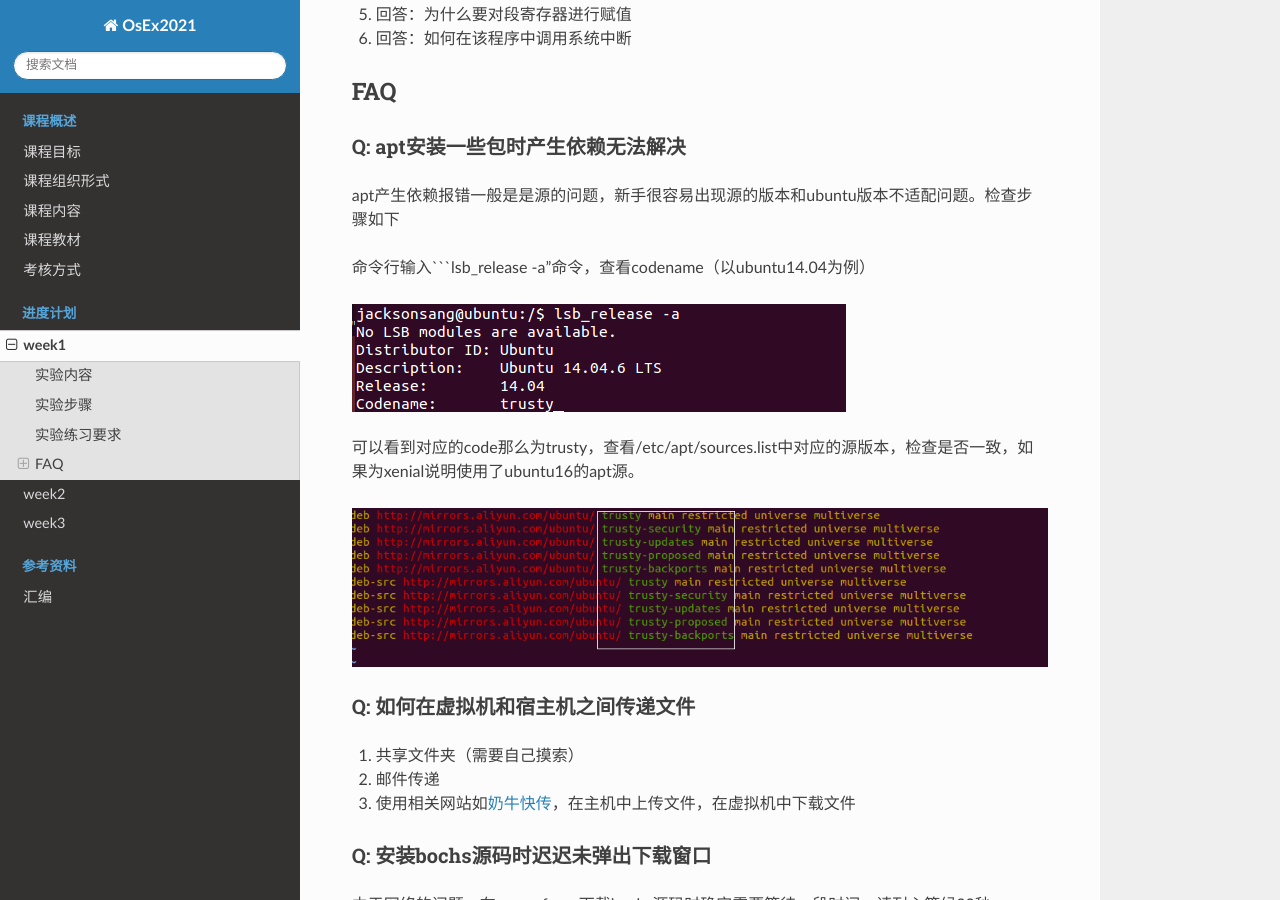
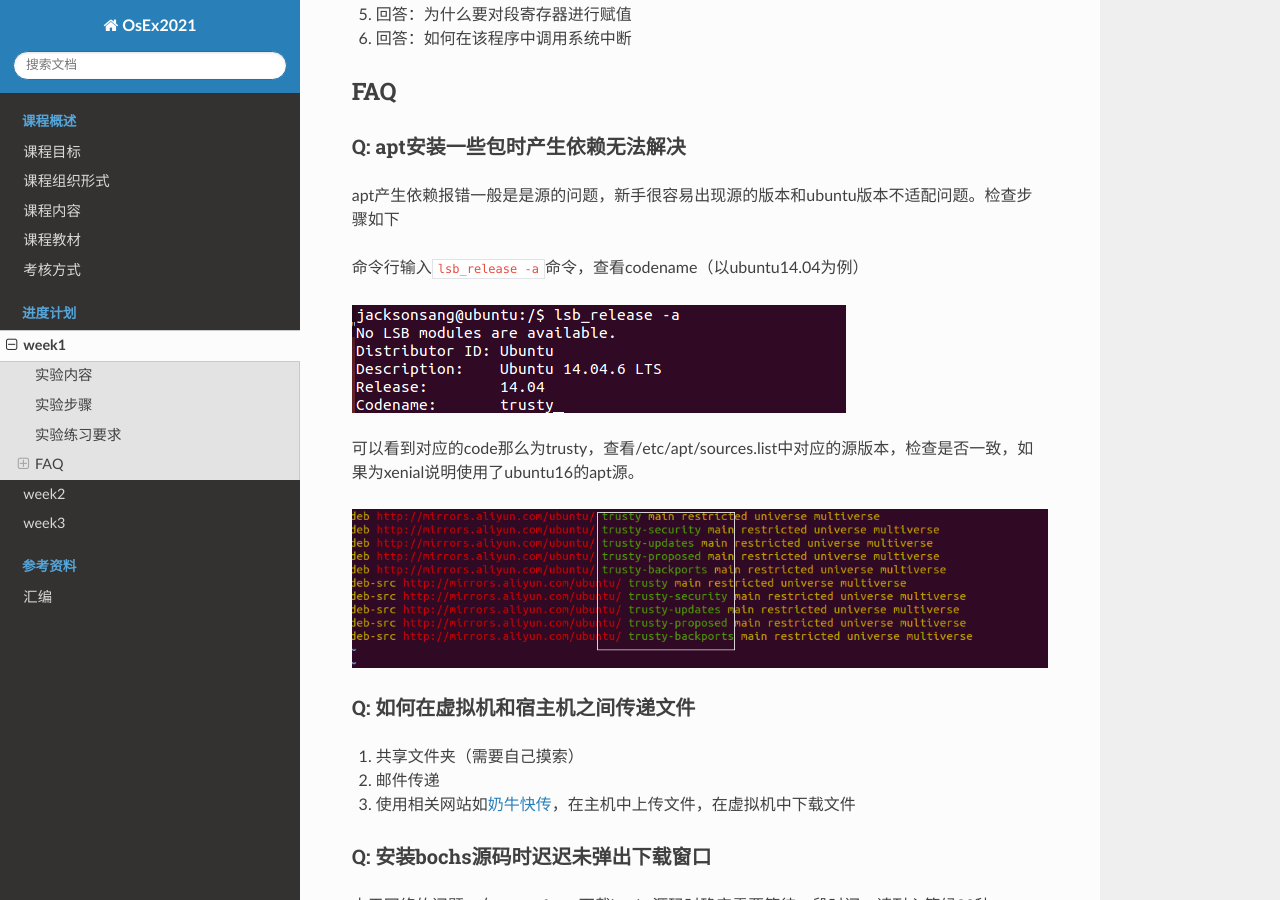
Before and after one commit to codefuturedalao/whu_os_ex_2021, a Sphinx documentation site: the page built from source/week1.md, in a window 1280 px wide and 900 px high, scrolled down 3747 px. Built offline with Sphinx 7.4.7 and the Read the Docs theme 2.0.0, drawn with Linux system fonts in a browser that asks for light colours; pages that are not in the unit, such as notebooks, are missing from menus.

````diff
--- a/source/week1.md
+++ b/source/week1.md
@@ -180,7 +180,7 @@
 
 apt产生依赖报错一般是是源的问题，新手很容易出现源的版本和ubuntu版本不适配问题。检查步骤如下
 
-命令行输入```lsb_release -a"命令，查看codename（以ubuntu14.04为例）
+命令行输入```lsb_release -a```命令，查看codename（以ubuntu14.04为例）
 
 ![image-20210912105927574](_static/week1/image-20210912105927574.png)
 
````
